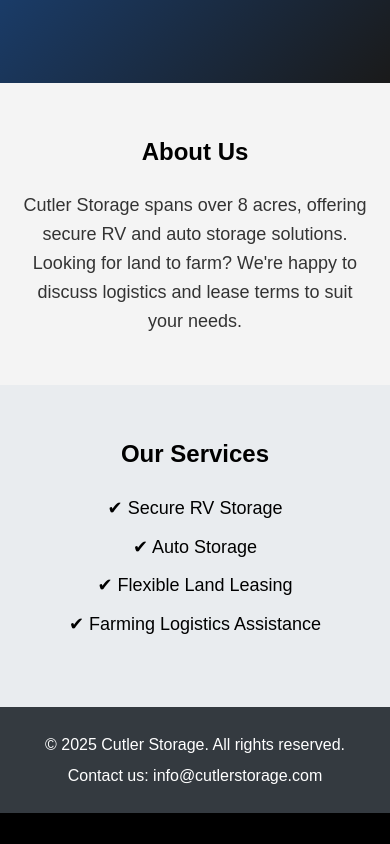
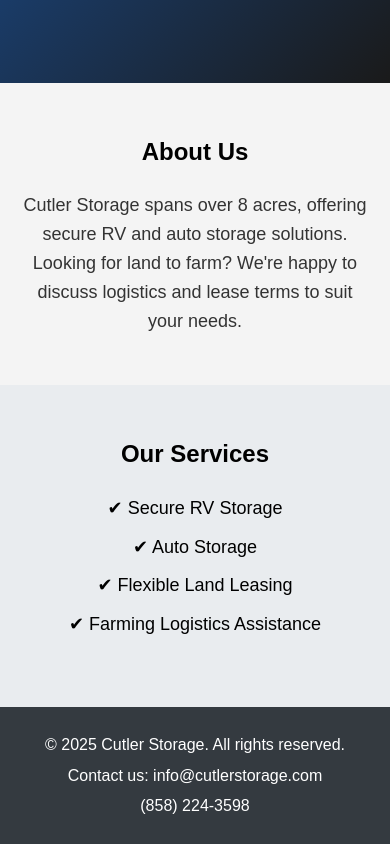
Before and after one commit to VendettiStudios/cutlerstorage, a Next.js app: page / in a window 390 px wide. Shown: the part 781-1625 px from the top of the page. Before the commit the page ends 1594 px from the top, so only its background shows below. Built offline with nearby package versions, Linux system fonts and the light colour scheme.

Commit message:
add phone number

```diff
--- a/src/components/footer/footer.tsx
+++ b/src/components/footer/footer.tsx
@@ -5,6 +5,7 @@ const Footer = () => {
     <footer className={styles.footer}>
       <p>© {new Date().getFullYear()} Cutler Storage. All rights reserved.</p>
       <p>Contact us: info@cutlerstorage.com</p>
+      <p>(858) 224-3598</p>
     </footer>
   );
 };
```
